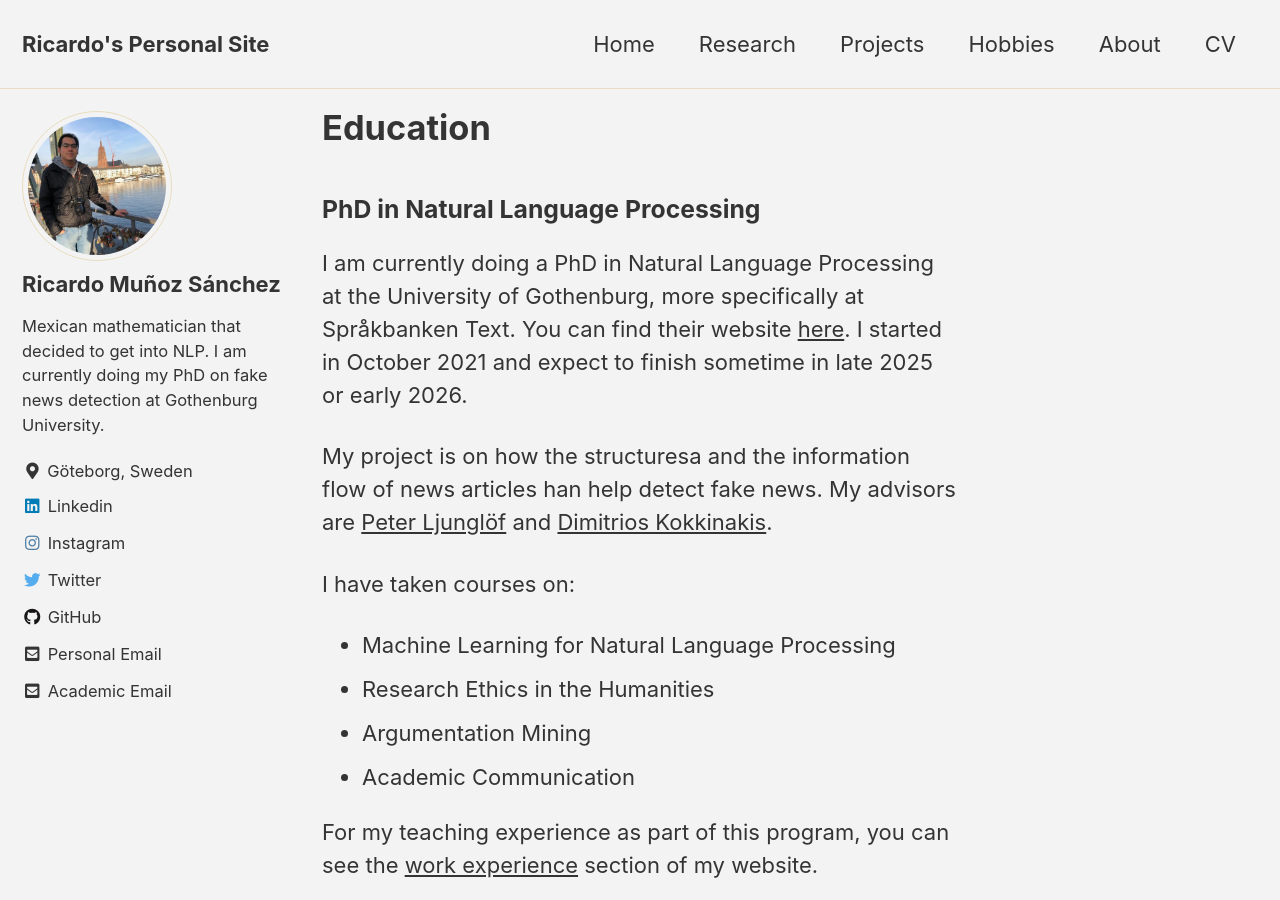
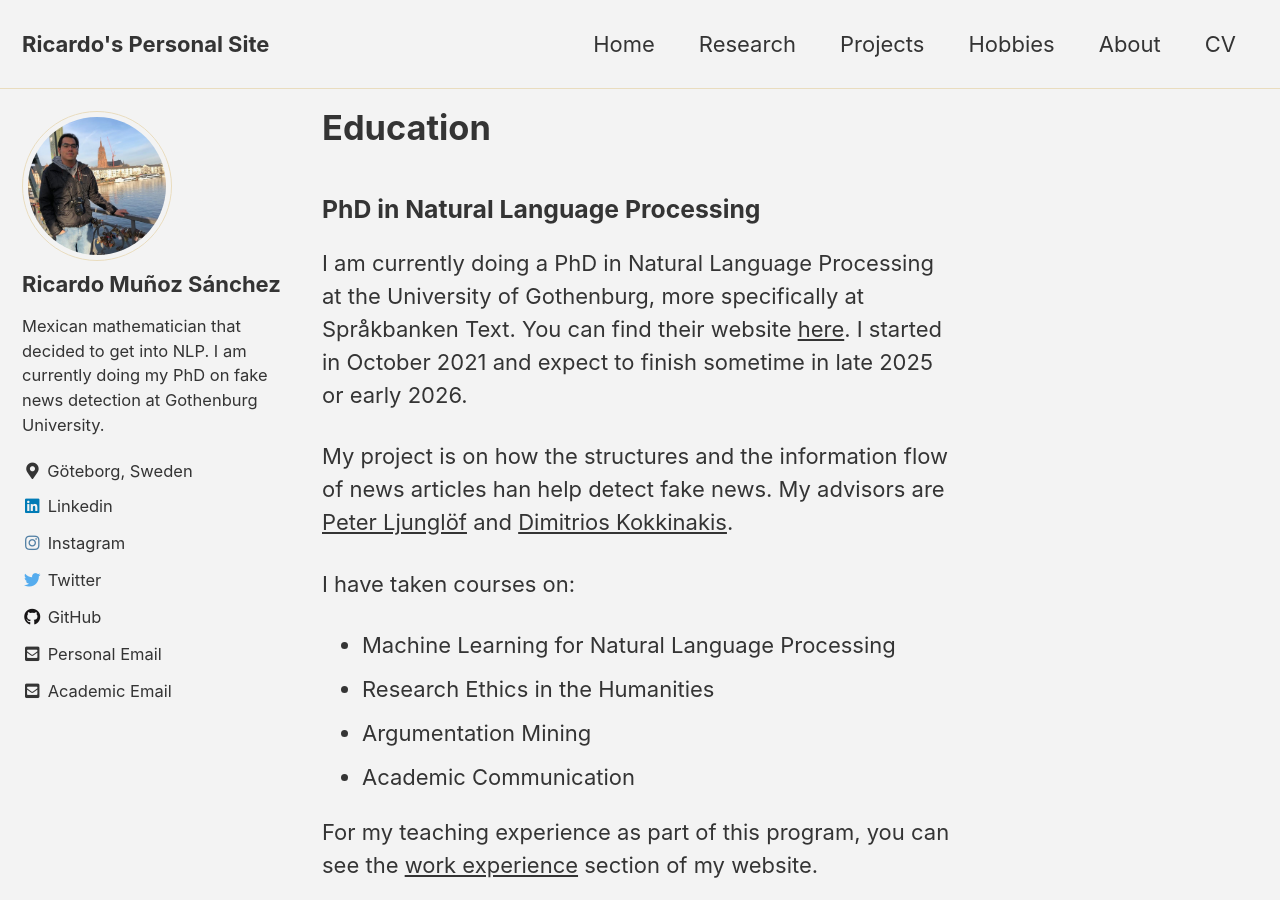
Before and after one commit to rimusa/rimusa.github.io, a Jekyll site: the page built from docs/_pages/education.md, in a window 1280 px wide and 900 px high. Built offline with Jekyll 4.4.1, drawn with Linux system fonts in a browser that asks for light colours; cached includes are drawn as plain includes.

Commit message:
Fixed typos and small updates

```diff
--- a/docs/_pages/education.md
+++ b/docs/_pages/education.md
@@ -9,7 +9,7 @@ author_profile: true
 
 I am currently doing a PhD in Natural Language Processing at the University of Gothenburg, more specifically at Språkbanken Text. You can find their website [here](https://spraakbanken.gu.se/). I started in October 2021 and expect to finish sometime in late 2025 or early 2026.
 
-My project is on how the structuresa and the information flow of news articles han help detect fake news. My advisors are [Peter Ljunglöf](http://www.cse.chalmers.se/~peb/) and [Dimitrios Kokkinakis](https://spraakbanken.gu.se/en/about/staff/dimitrios).
+My project is on how the structures and the information flow of news articles han help detect fake news. My advisors are [Peter Ljunglöf](http://www.cse.chalmers.se/~peb/) and [Dimitrios Kokkinakis](https://spraakbanken.gu.se/en/about/staff/dimitrios).
 
 I have taken courses on:
 
```
Also changed, not shown: docs/_pages/research.md (+1 -1 lines), docs/_pages/work.md (+2 -1 lines), docs/Gemfile.lock, 1 other file.
